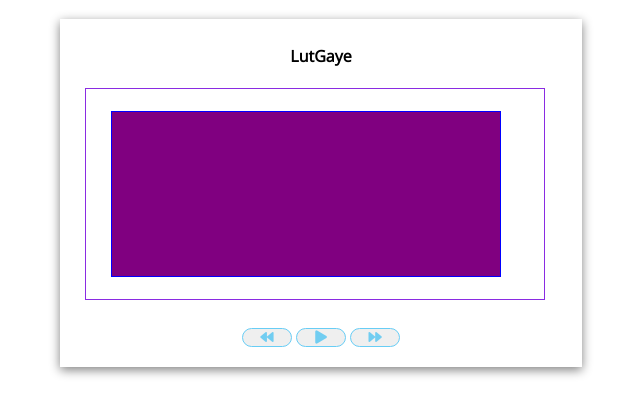
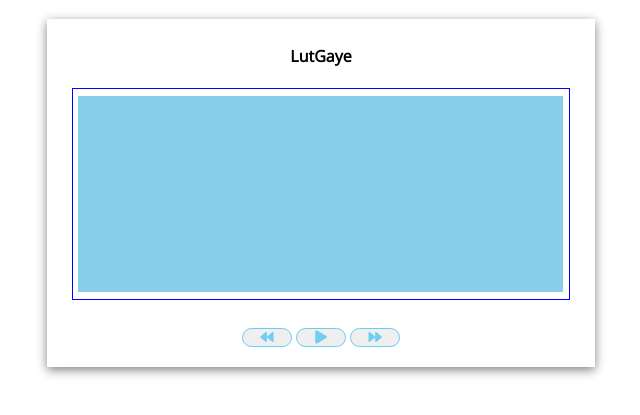
Before and after one commit to Amol-Talekar/Music-Player, a plain HTML site: page index.html in a window 1280 px wide. Shown: the part 67-482 px from the top of the page, without its empty margins (319-959 px from the left). Drawn offline with nearby package versions, Linux system fonts and the light colour scheme.

Commit message:
changed size of progress bar

```diff
--- a/javascript.js
+++ b/javascript.js
@@ -67,7 +67,7 @@ function setProgress(e){
     const duration =audio.duration;
     const ClickSpot = e.offsetX;
 
-    audio.currentTime=(ClickSpot/width)*duration
+    audio.currentTime=(ClickSpot/(width))*duration
 }
 
 //All the event listeners
@@ -88,4 +88,6 @@ nextButton.addEventListener("click", nextSong);
 
 audio.addEventListener("timeupdate", ChangeProgress);
 
-progressContainer.addEventListener("click", setProgress)
+progressContainer.addEventListener("click", setProgress);
+
+audio.addEventListener("ended",nextSong)
--- a/styles.css
+++ b/styles.css
@@ -16,11 +16,11 @@ body{
     text-align: center;
 }
 .progress-container{
-    width: 35vw;
+    width: 38vw;
     height: 25vh;
     margin: 20px;
     padding: 5px;
-    border: 1px solid blueviolet;
+    border: 0.1px solid blue;
     align-content: center;
     align-items: center;
 
@@ -28,13 +28,9 @@ body{
 }
 .progress{
     padding: 2px;
-    width: 30vw;
-    height: 18vh;
-    background-color: purple;
-    margin: auto;
-    height: 20vh;
-    margin-left: 20px;
-    border: 1px solid blue;
+    width: 99%;
+    height: 24vh;
+    background-color: skyblue;
     align-self: center;
     justify-content: center;
     align-content: center;
```
